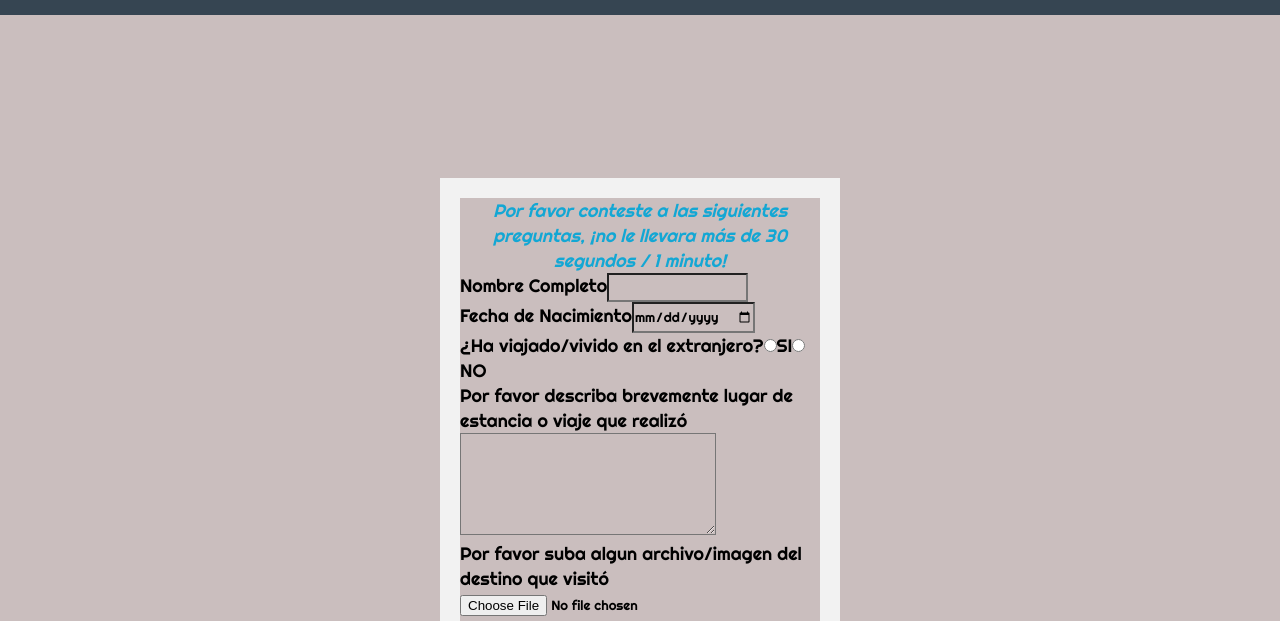
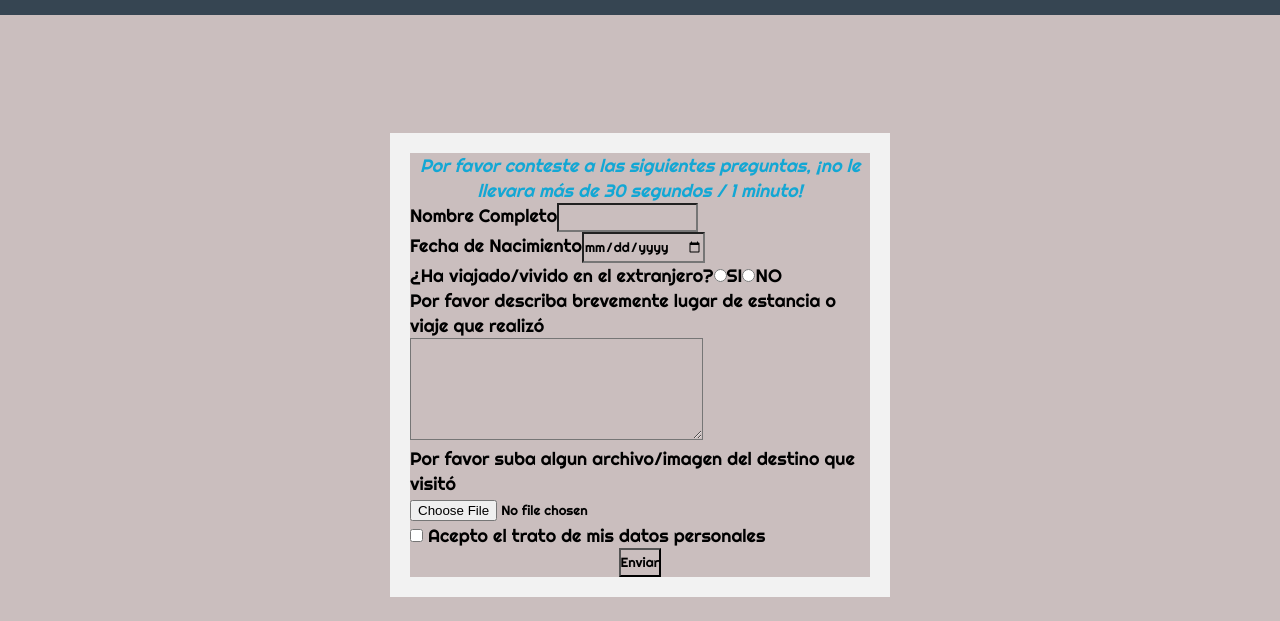
Before and after one commit to danieskka/proyectoweb, a plain HTML site: page contacto.html in a window 1280 px wide. Shown: the part 138-759 px from the top of the page. Drawn offline with Linux system fonts and the light colour scheme.

Commit message:
margin-borders updates

```diff
--- a/contacto.html
+++ b/contacto.html
@@ -23,7 +23,7 @@
                     <p>Fecha de Nacimiento<input type="date"></p>
                     <div>¿Ha viajado/vivido en el extranjero?<input type="radio" name="respuesta" value="SI">SI<input type="radio" name="respuesta" value="NO">NO</div>
                     <div>Por favor describa brevemente lugar de estancia o viaje que realizó</div>
-                    <div><textarea name="myText" rows="4" cols="38"></textarea></div>
+                    <div><textarea name="myText" rows="4" cols="44"></textarea></div>
                     <p>Por favor suba algun archivo/imagen del destino que visitó</p>
                     <p><input type="file" name="photo"/></p>
                     <p><input type="checkbox" name="conditions" required/> Acepto el trato de mis datos personales</p>
--- a/style.CSS
+++ b/style.CSS
@@ -11,7 +11,7 @@
     font-size: 62,5%;
 }
 html {
-    /*min-height: 100%;*/
+    /*min-height: 100%; DESACTIVADO POR EL MOMENTO*/
     height: 100%;
 }
 body {
@@ -136,15 +136,12 @@ article:hover {
     display: flex;
     justify-content: center;
     align-items: center;
-    height: 100vh;
     flex-wrap: wrap;
     min-height: calc(100vh - 100px);
-    margin-top: 20px;
-    margin-bottom: 80px;
 }
 .box3 {
     width: 90%;
-    max-width: 400px;
+    max-width: 500px;
     background-color: #f2f2f2;
     padding: 20px;
     box-sizing: border-box;
```
